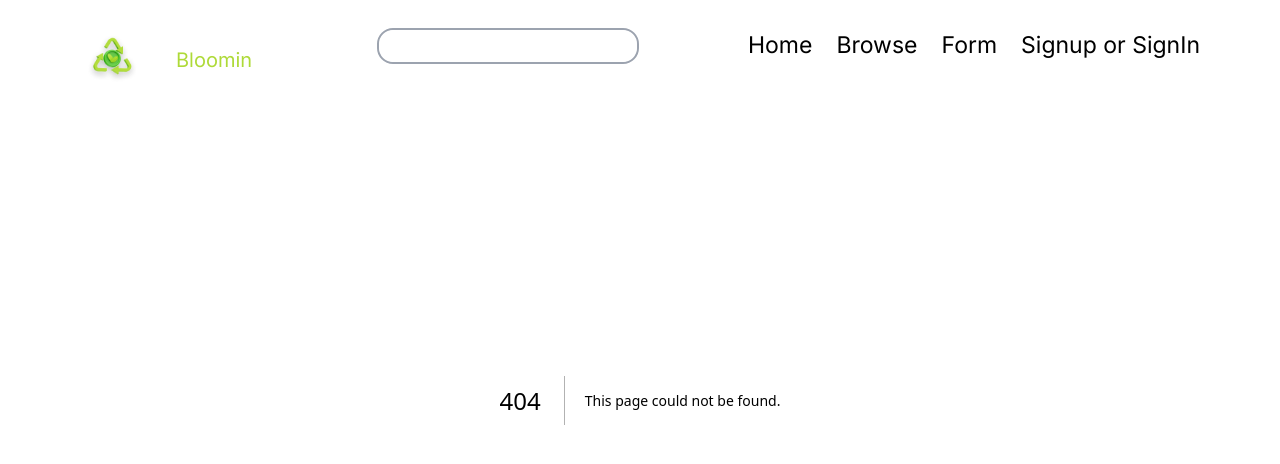
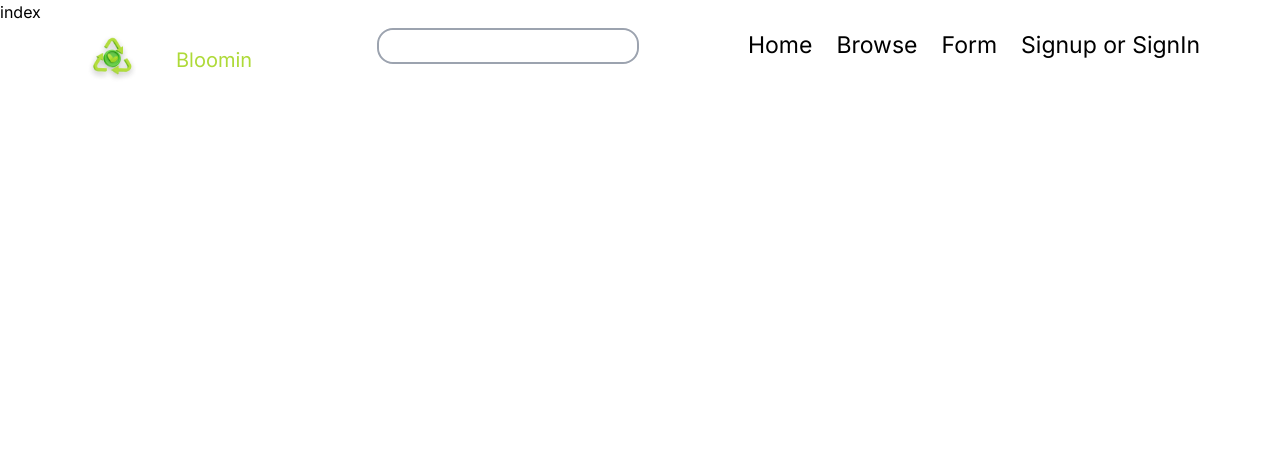
Before and after one commit to luismolinuevo/Bloomin, a Next.js app in the folder client/: page /signup in a window 1280 px wide. Before the commit this address had no page. Shown: the top 464 px of the page. Built offline with nearby package versions, Linux system fonts and the light colour scheme.

Commit message:
Created signup page

```diff
--- /dev/null
+++ b/client/app/signup/Form.jsx
@@ -0,0 +1,7 @@
+import React from 'react'
+
+export default function Form() {
+  return (
+    <div>Form</div>
+  )
+}
--- /dev/null
+++ b/client/app/signup/page.jsx
@@ -0,0 +1,8 @@
+import React from 'react'
+
+export default function index() {
+  return (
+    <div>index</div>
+  )
+}
+//need layout to have navbar on top
```
